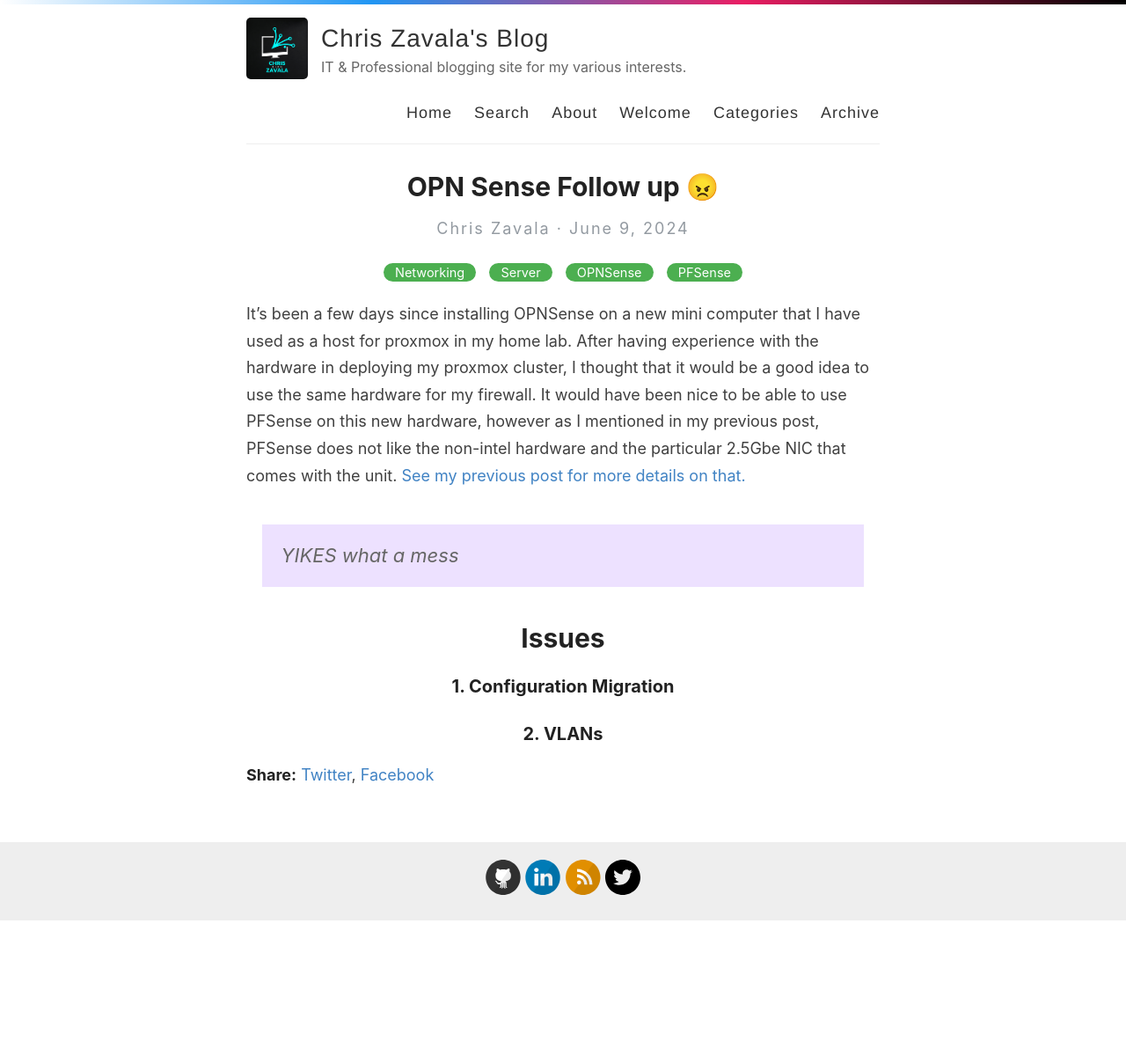
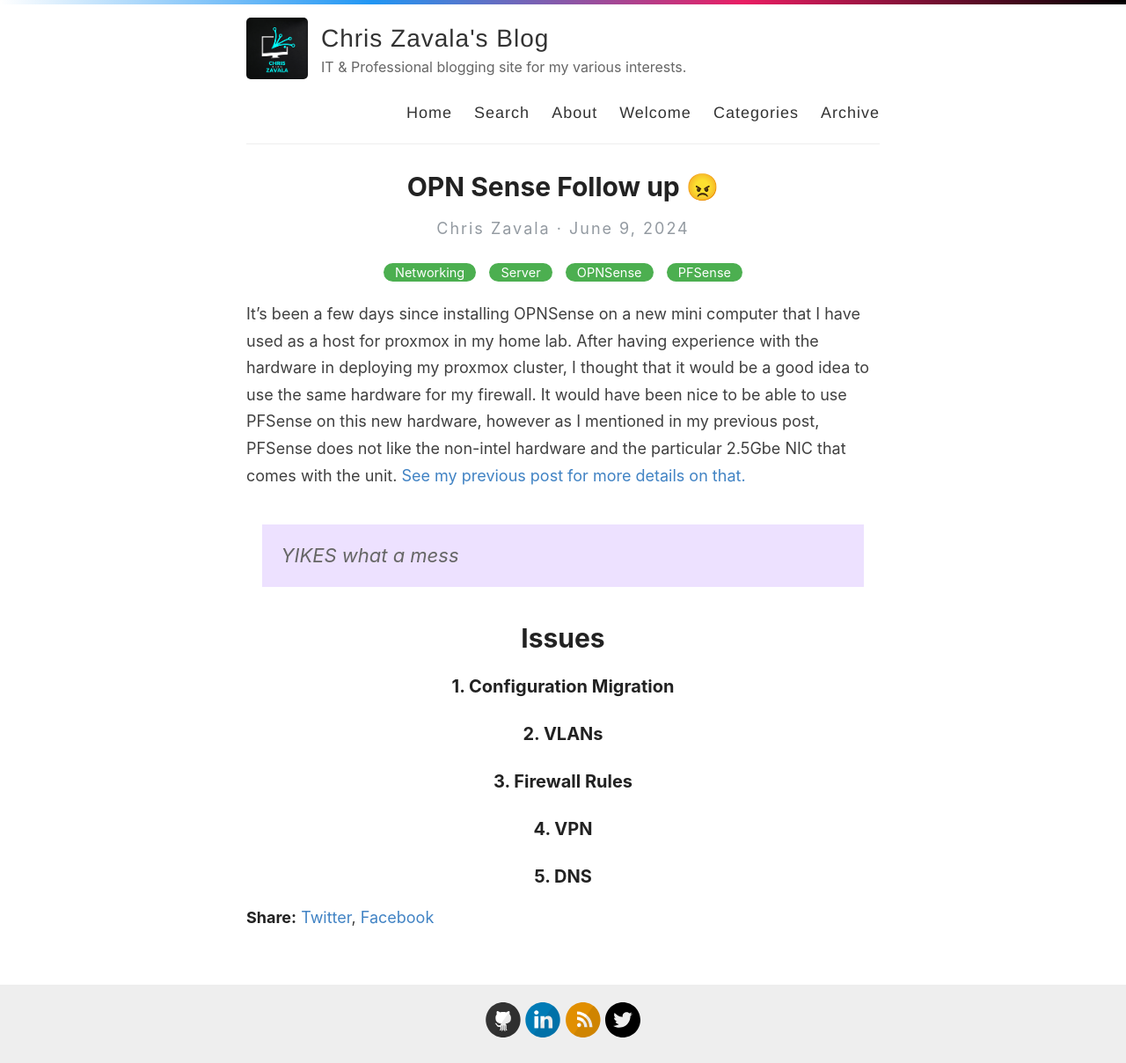
Before and after one commit to zavalalabs/zavalalabs.github.io, a Jekyll site: the page built from _posts/2024-06-09-OPNSense-Followup.md, in a window 1280 px wide. Shown: the whole page at 88% size. Built offline with Jekyll 4.4.1, drawn with Linux system fonts in a browser that asks for light colours; before the commit the page ends 1046 px from its top, so only the background shows below that.

Commit message:
Add sections

```diff
--- a/_posts/2024-06-09-OPNSense-Followup.md
+++ b/_posts/2024-06-09-OPNSense-Followup.md
@@ -14,3 +14,9 @@
 
 
 ### 2. **VLANs**
+
+### 3. **Firewall Rules**
+
+### 4. **VPN**
+
+### 5. **DNS**
```
